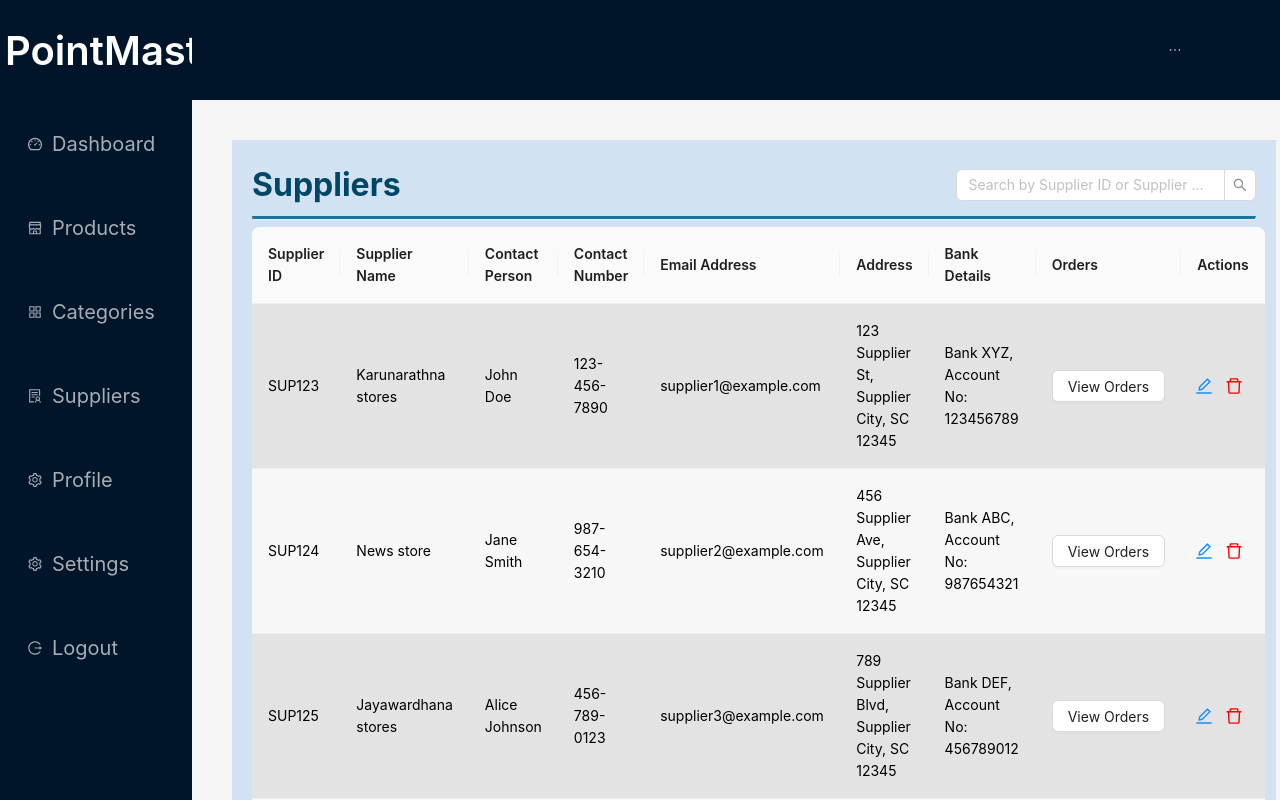
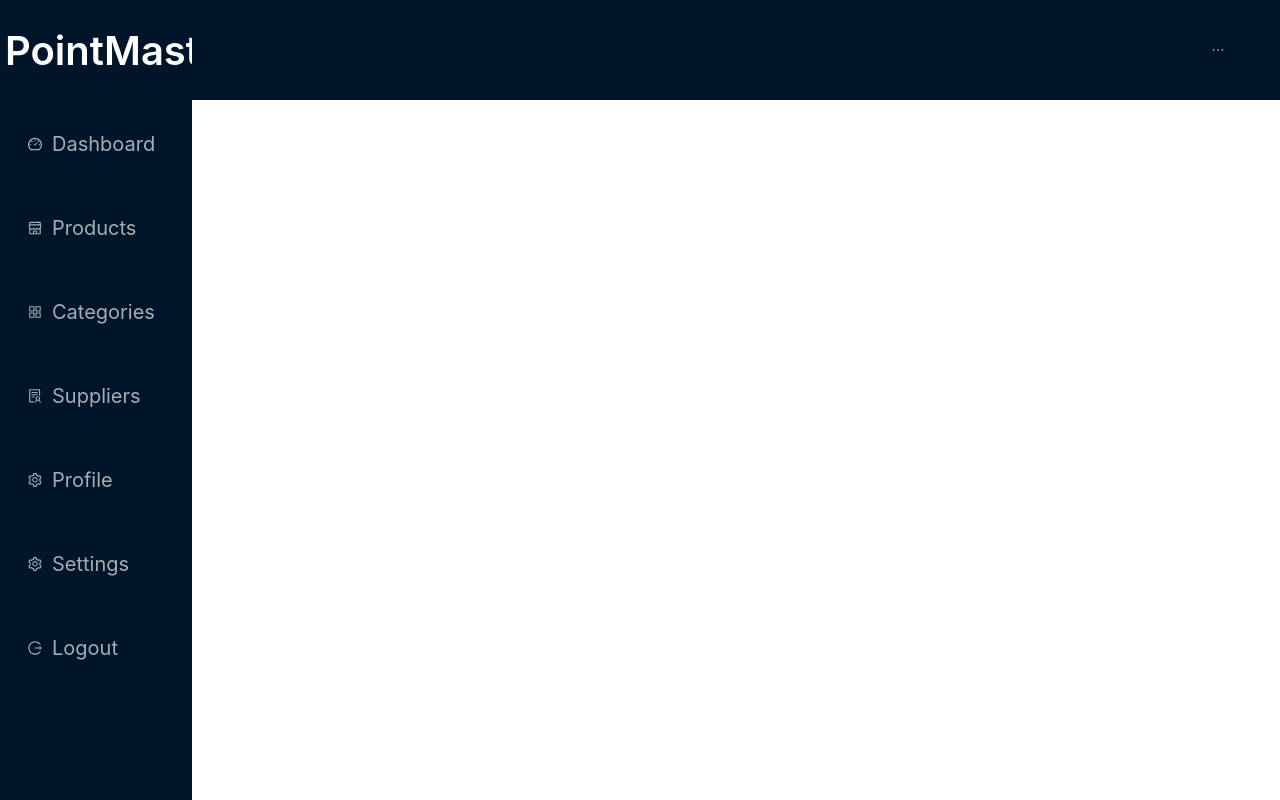
Before and after one commit to PointMaster-POS/web-management, a React (Create React App) app in the folder pointmaster/: page / in a window 1280 px wide. Shown: the top 800 px of the page. Built offline with nearby package versions, Linux system fonts and the light colour scheme.

Commit message:
Changes made in suppliers page

```diff
--- a/pointmaster/package.json
+++ b/pointmaster/package.json
@@ -9,6 +9,7 @@
     "antd": "^5.19.0",
     "react": "^18.3.1",
     "react-dom": "^18.3.1",
+    "react-router-dom": "^6.24.1",
     "react-scripts": "^5.0.1",
     "web-vitals": "^2.1.4"
   },
--- a/pointmaster/src/App.js
+++ b/pointmaster/src/App.js
@@ -1,18 +1,23 @@
 
-
-import  Customers from './pages/CustomerPages/Customers';
-import CustomerInfo from './pages/CustomerPages/CustomerInfo';
+import { BrowserRouter as Router, Routes, Route } from 'react-router-dom';
 import InventoryDashboard from './pages/Inventory Pages/InventoryDashboard';
 import Category from './pages/Inventory Pages/Category';
 import Suppliers from './pages/Inventory Pages/Suppliers';
+import PurchaseHistory from './pages/Inventory Pages/PurchaseHistory';
 
 function App() {
   //comment from Himindu
   //Commment from Pavani Karunarathna
   return (
-    <div className="App">
-      <Suppliers/>
-    </div>
+      <Router>
+          <Routes>
+              <Route path="/" element={<InventoryDashboard />} />
+              <Route path="/category" element={<Category />} />
+              <Route path="/suppliers" element={<Suppliers />} />
+              <Route path="/phistory" element={<PurchaseHistory />} />
+          </Routes>
+      </Router>
+
   );
 }
 
--- /dev/null
+++ b/pointmaster/src/pages/Inventory Pages/PurchaseHistory.js
@@ -0,0 +1,11 @@
+import React from 'react'
+
+function PurchaseHistory() {
+  return (
+    <div>
+      <h1>hello world</h1>
+    </div>
+  )
+};
+
+export default PurchaseHistory;
--- a/pointmaster/src/pages/Inventory Pages/Suppliers.js
+++ b/pointmaster/src/pages/Inventory Pages/Suppliers.js
@@ -1,5 +1,6 @@
 import React, { useState } from 'react';
 import { Layout, Table, Space, Form, Input, Button, Modal } from 'antd';
+import { useNavigate } from 'react-router-dom'; // Import useNavigate
 import NavigationBar from '../../components/Inventory Components/NavigationBar';
 import Sidebar from '../../components/Inventory Components/SideBar';
 import { EditOutlined, DeleteOutlined, ExclamationCircleOutlined } from '@ant-design/icons';
@@ -8,74 +9,6 @@ import './suppliers.css';
 const { Content } = Layout;
 const { confirm } = Modal;
 const { Search } = Input;
-
-const handleViewOrders = (supplierId) => {
-
-  console.log('Viewing orders for supplier:', supplierId);
-};
-
-const columns = (showEditModal, showDeleteConfirm) => [
-  {
-    title: 'Supplier ID',
-    dataIndex: 'supplier_id',
-    key: 'supplier_id',
-  },
-  {
-    title: 'Supplier Name',
-    dataIndex: 'supplier_name',
-    key: 'supplier_name',
-  },
-  {
-    title: 'Contact Person',
-    dataIndex: 'contact_person',
-    key: 'contact_person',
-  },
-  {
-    title: 'Contact Number',
-    dataIndex: 'contact_number',
-    key: 'contact_number',
-  },
-  {
-    title: 'Email Address',
-    dataIndex: 'email',
-    key: 'email',
-  },
-  {
-    title: 'Address',
-    dataIndex: 'address',
-    key: 'address',
-  },
-  {
-    title: 'Bank Details',
-    dataIndex: 'bank_details',
-    key: 'bank_details',
-  },
-  {
-    title: 'Orders',
-    key: 'orders',
-    render: (text, record) => (
-      <Button onClick={() => handleViewOrders(record.supplier_id)}>
-        View Orders
-      </Button>
-    ),
-  },
-  {
-    title: 'Actions',
-    key: 'actions',
-    render: (text, record) => (
-      <Space size="middle">
-        <EditOutlined
-          onClick={() => showEditModal(record)}
-          style={{ color: '#1890ff', cursor: 'pointer', transform: 'scale(1.25)' }}
-        />
-        <DeleteOutlined
-          onClick={() => showDeleteConfirm(record.supplier_name)}
-          style={{ color: 'red', cursor: 'pointer', transform: 'scale(1.25)' }}
-        />
-      </Space>
-    ),
-  },
-];
 
 const initialData = [
   {
@@ -164,40 +97,30 @@ const Suppliers = () => {
   const [data, setData] = useState(initialData);
   const [searchText, setSearchText] = useState('');
   const [filteredData, setFilteredData] = useState(data);
+  const [isEditModalVisible, setIsEditModalVisible] = useState(false);
+  const [currentRecord, setCurrentRecord] = useState(null);
+  const [form] = Form.useForm();
 
-  const onFinish = (values) => {
-    console.log('Received values:', values);
+  const navigate = useNavigate();
+
+  const handleViewOrders = (supplierId) => {
+    navigate('/phistory');
+    console.log('Viewing orders for supplier:', supplierId);
   };
 
-  const handleEdit = (record, newSupplierName) => {
+  const handleEdit = (values) => {
     const newData = data.map(item =>
-      item.supplier_id === record.supplier_id ? { ...item, supplier_name: newSupplierName } : item
+      item.supplier_id === values.supplier_id ? { ...item, ...values } : item
     );
     setData(newData);
     setFilteredData(newData);
+    setIsEditModalVisible(false);
   };
 
   const showEditModal = (record) => {
-    let supplierName = record.supplier_name;
-
-    confirm({
-      title: 'Edit Supplier',
-      content: (
-        <Form>
-          <Form.Item label="Supplier Name">
-            <Input
-              defaultValue={supplierName}
-              onChange={(e) => supplierName = e.target.value}
-            />
-          </Form.Item>
-        </Form>
-      ),
-      onOk() {
-        handleEdit(record, supplierName);
-      },
-      okText: 'Save',
-      cancelText: 'Cancel',
-    });
+    setCurrentRecord(record);
+    form.setFieldsValue(record);
+    setIsEditModalVisible(true);
   };
 
   const showDeleteConfirm = (supplierName) => {
@@ -217,6 +140,69 @@ const Suppliers = () => {
     setFilteredData(filtered);
     setSearchText(value);
   };
+
+  const columns = [
+    {
+      title: 'Supplier ID',
+      dataIndex: 'supplier_id',
+      key: 'supplier_id',
+    },
+    {
+      title: 'Supplier Name',
+      dataIndex: 'supplier_name',
+      key: 'supplier_name',
+    },
+    {
+      title: 'Contact Person',
+      dataIndex: 'contact_person',
+      key: 'contact_person',
+    },
+    {
+      title: 'Contact Number',
+      dataIndex: 'contact_number',
+      key: 'contact_number',
+    },
+    {
+      title: 'Email Address',
+      dataIndex: 'email',
+      key: 'email',
+    },
+    {
+      title: 'Address',
+      dataIndex: 'address',
+      key: 'address',
+    },
+    {
+      title: 'Bank Details',
+      dataIndex: 'bank_details',
+      key: 'bank_details',
+    },
+    {
+      title: 'Orders',
+      key: 'orders',
+      render: (text, record) => (
+        <Button onClick={() => handleViewOrders(record.supplier_id)}>
+          View Orders
+        </Button>
+      ),
+    },
+    {
+      title: 'Actions',
+      key: 'actions',
+      render: (text, record) => (
+        <Space size="middle">
+          <EditOutlined
+            onClick={() => showEditModal(record)}
+            style={{ color: '#1890ff', cursor: 'pointer', transform: 'scale(1.25)' }}
+          />
+          <DeleteOutlined
+            onClick={() => showDeleteConfirm(record.supplier_name)}
+            style={{ color: 'red', cursor: 'pointer', transform: 'scale(1.25)' }}
+          />
+        </Space>
+      ),
+    },
+  ];
 
   const paginationConfig = {
     pageSize: 13,
@@ -241,10 +227,42 @@ const Suppliers = () => {
               />
             </div>
             <hr />
-            <Table className="table" columns={columns(showEditModal, showDeleteConfirm)} dataSource={filteredData} pagination={paginationConfig} />
+            <Table className="table" columns={columns} dataSource={filteredData} pagination={paginationConfig} />
           </div>
         </Content>
       </Layout>
+      <Modal
+        title="Edit Supplier"
+        visible={isEditModalVisible}
+        onCancel={() => setIsEditModalVisible(false)}
+        onOk={() => form.submit()}
+        okText="Save"
+        cancelText="Cancel"
+      >
+        <Form form={form} layout="vertical" onFinish={handleEdit}>
+          <Form.Item label="Supplier ID" name="supplier_id">
+            <Input disabled />
+          </Form.Item>
+          <Form.Item label="Supplier Name" name="supplier_name">
+            <Input />
+          </Form.Item>
+          <Form.Item label="Contact Person" name="contact_person">
+            <Input />
+          </Form.Item>
+          <Form.Item label="Contact Number" name="contact_number">
+            <Input />
+          </Form.Item>
+          <Form.Item label="Email Address" name="email">
+            <Input />
+          </Form.Item>
+          <Form.Item label="Address" name="address">
+            <Input />
+          </Form.Item>
+          <Form.Item label="Bank Details" name="bank_details">
+            <Input />
+          </Form.Item>
+        </Form>
+      </Modal>
     </Layout>
   );
 };
```
Also changed, not shown: pointmaster/src/pages/Inventory Pages/purchasehistory.css (added), 1 other file (tests, documents, lock files or other folders).
